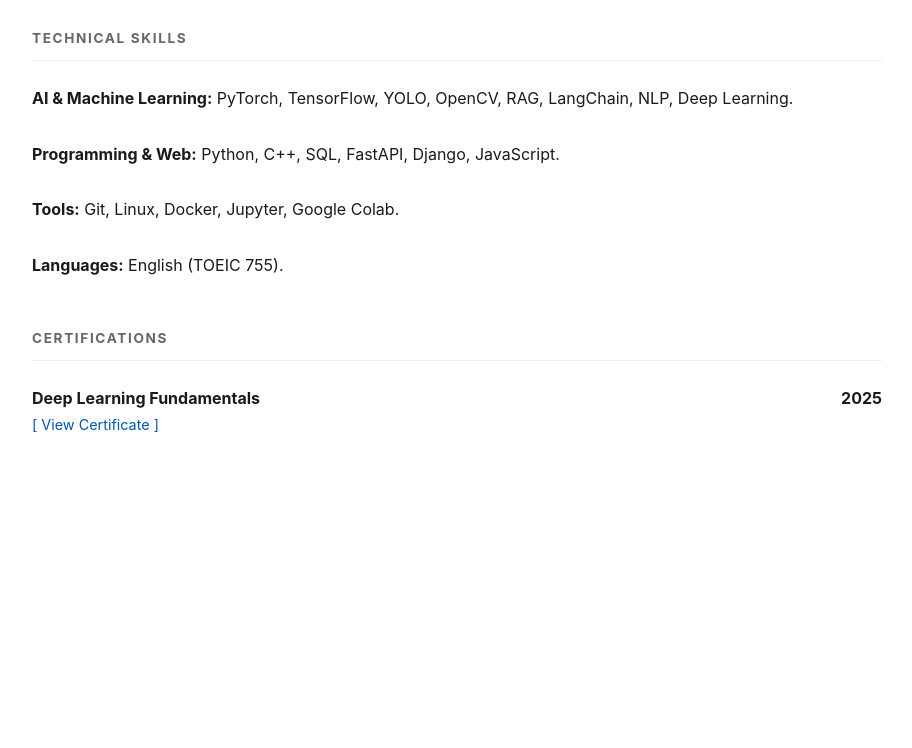
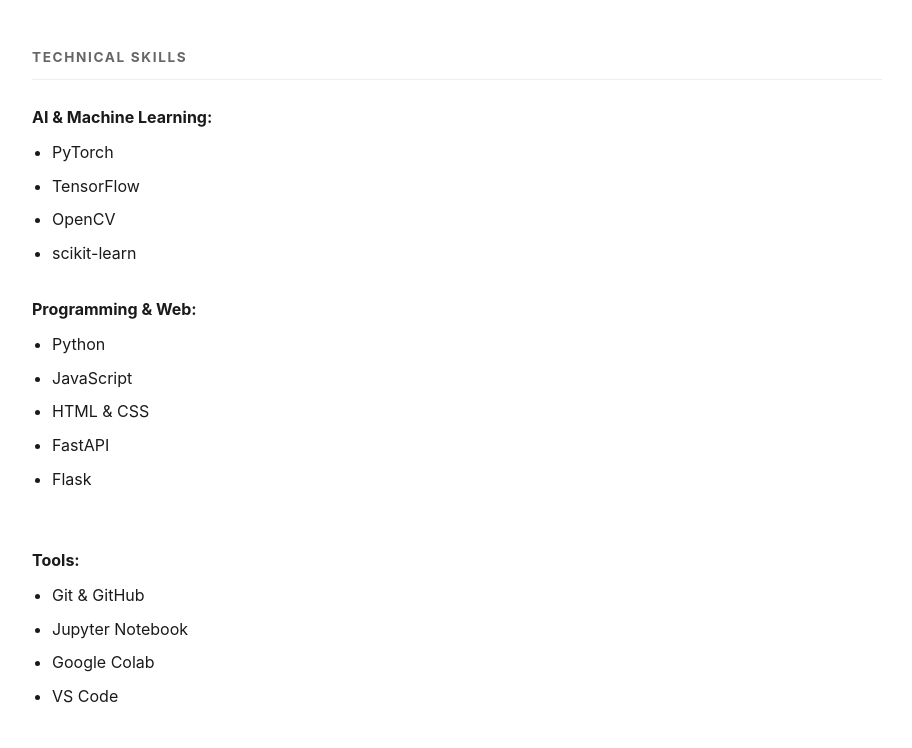
Before and after one commit to trantrongnb/My_profile, a plain HTML site: page index.html in a window 1280 px wide. Shown: the part 1352-2100 px from the top of the page, without its empty margins (183-1095 px from the left). Before the commit the page ends 1849 px from the top, so only its background shows below. Drawn offline with Linux system fonts and the light colour scheme.

Commit message:
Update html

```diff
--- a/index.html
+++ b/index.html
@@ -82,13 +82,13 @@
             <span>2025</span>
           </div>
           <div class="entry-sub">Lead Developer</div>
-          <p>
+          <br>
             Developed a real-time emotion recognition system using
             <strong>YOLO</strong> for face detection and facial expression
             classification. Deployed the model as a high-performance web service
-            using <strong>FastAPI</strong>.
+            using <strong>FastAPI</strong>.</br>
             <a href="https://github.com/trantrongnb/BTL_PYTHON" targer="_blank"
-              >https://github.com/trantrongnb/BTL_PYTHON
+              >link project
             </a>
           </p>
         </div>
@@ -118,15 +118,32 @@
       <section id="skills">
         <h2>Technical Skills</h2>
         <div class="entry">
-          <strong>AI & Machine Learning:</strong> PyTorch, TensorFlow, YOLO,
-          OpenCV, RAG, LangChain, NLP, Deep Learning.
+          <strong>AI & Machine Learning:</strong>
+          <ul>
+            <li>PyTorch</li>
+            <li>TensorFlow</li>
+            <li>OpenCV</li>
+            <li>scikit-learn</li>
+          </ul>
         </div>
         <div class="entry">
-          <strong>Programming & Web:</strong> Python, C++, SQL, FastAPI, Django,
-          JavaScript.
+          <strong>Programming & Web:</strong>
+          <ul>
+            <li>Python</li>
+            <li>JavaScript</li>
+            <li>HTML & CSS</li>
+            <li>FastAPI</li>
+            <li>Flask</li>
+          </ul>
         </div>
-        <div class="entry">
-          <strong>Tools:</strong> Git, Linux, Docker, Jupyter, Google Colab.
+        <br class="entry">
+          <strong>Tools:</strong>
+          <ul>
+            <li>Git & GitHub</li>
+            <li>Jupyter Notebook</li>
+            <li>Google Colab</li>
+            <li>VS Code</li>
+          </ul>
         </div>
         <div class="entry">
           <strong>Languages:</strong> English (TOEIC 755).
@@ -140,7 +157,7 @@
             <span>Deep Learning Fundamentals</span>
             <span>2025</span>
           </div>
-          <a href="#" class="cert-link" target="_blank">[ View Certificate ]</a>
+          <a href="#" class="cert-link" target="_blank">link</a>
         </div>
       </section>
     </div>
```
